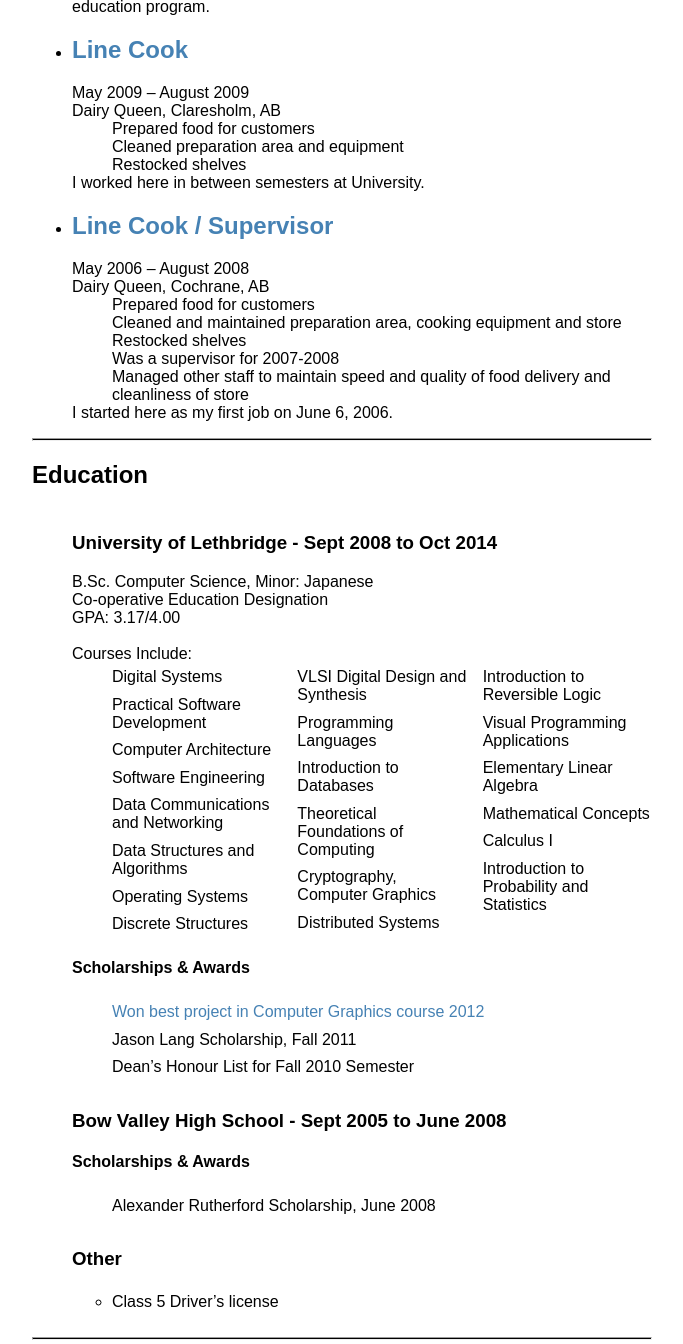
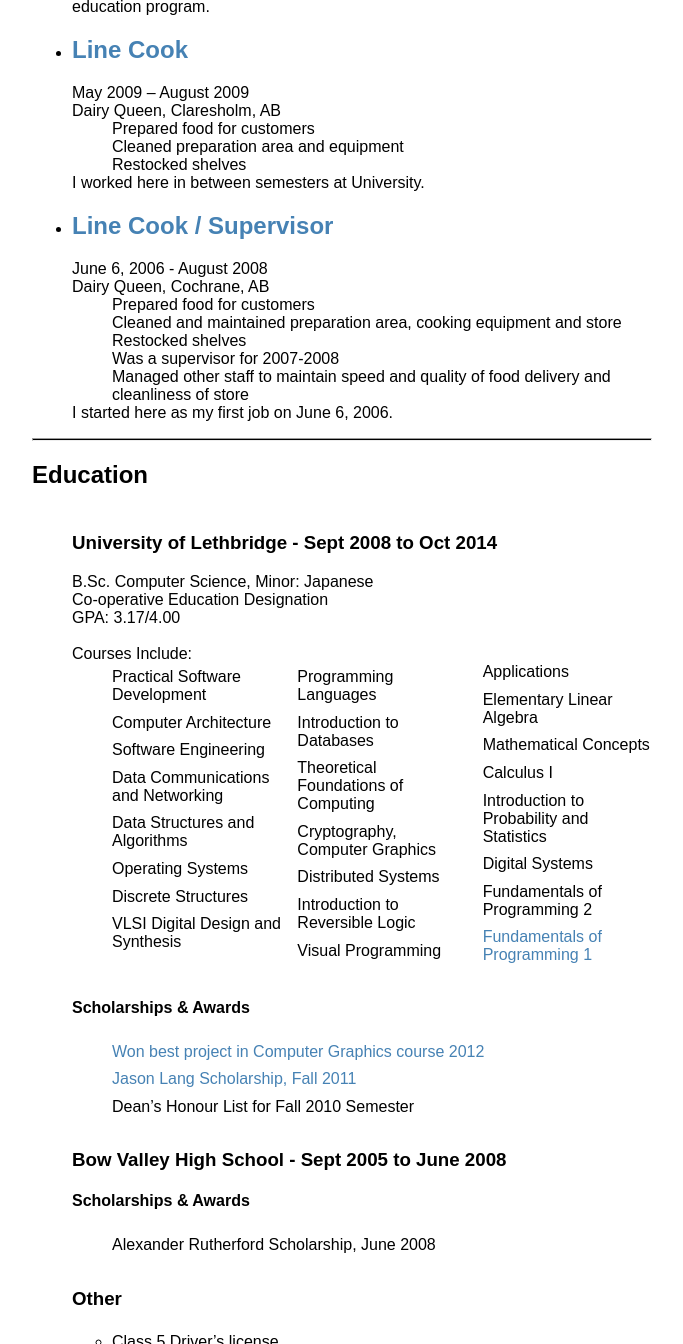
Before and after one commit to jacobpledger/website, a Jekyll site: the page built from resume.md, in a window 1280 px wide and 1400 px high, scrolled down 1970 px, cut to the strip 0-1344 px from the top of the window. Shown: the whole strip, without its empty margins (298-981 px from the left). Built offline with Jekyll 4.4.1, drawn with Linux system fonts in a browser that asks for light colours.

Commit message:
updated a couple things

```diff
--- a/resume.md
+++ b/resume.md
@@ -53,7 +53,6 @@
 
 ---
 
-
 <section class="education">
 <h2 id="education">Education</h2>
 <ul class="education-list">
@@ -85,17 +83,20 @@
 <li>Mathematical Concepts</li>
 <li>Calculus I</li>
 <li>Introduction to Probability and Statistics</li>
+<li>Digital Systems</li>
+<li>Fundamentals of Programming 2</li>
+<li><a href="https://www.cs.uleth.ca/~benkoczi/1620/">Fundamentals of Programming 1</a></li>
 </ul>
 <h4>Scholarships & Awards</h4>
 <ul class="award-list">
 <li><a href="http://www.cs.uleth.ca/~wismath/spring12/">Won best project in Computer Graphics course 2012</a></li>
-<li>Jason Lang Scholarship, Fall 2011</li>
+<li><a href="https://uleth.academicworks.ca/opportunities/4128">Jason Lang Scholarship, Fall 2011</a></li>
 <li>Dean’s Honour List for Fall 2010 Semester</li>
 </ul>
 </li>
 <li>
 <h3>Bow Valley High School - Sept 2005 to June 2008</h3>
-<h4> Scholarships & Awards</h4>
+<h4>Scholarships & Awards</h4>
 <ul class="award-list">
 <li>Alexander Rutherford Scholarship, June 2008</li>
 </ul>
```
Also changed, not shown: other parts of resume.md (+0 -1 lines), collections/_positions/2006-06-dq.md (renamed from collections/_positions/2006-05-dq.md, +1 -1 lines).
